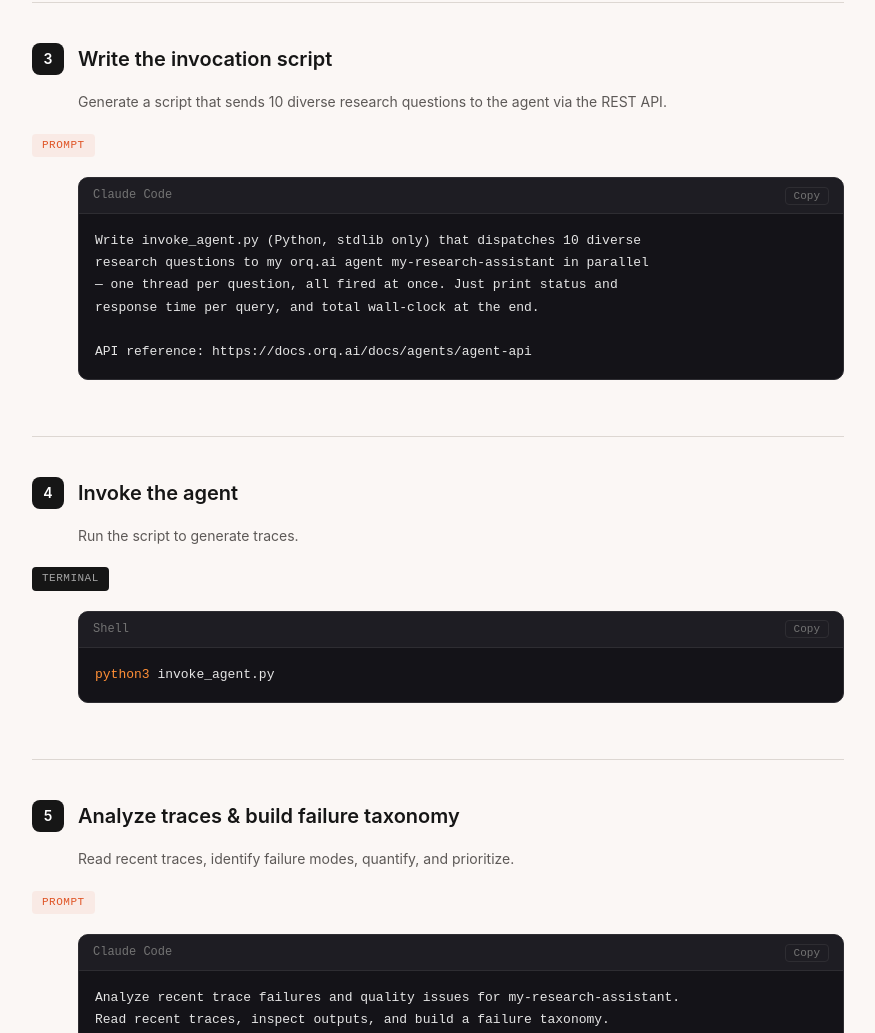
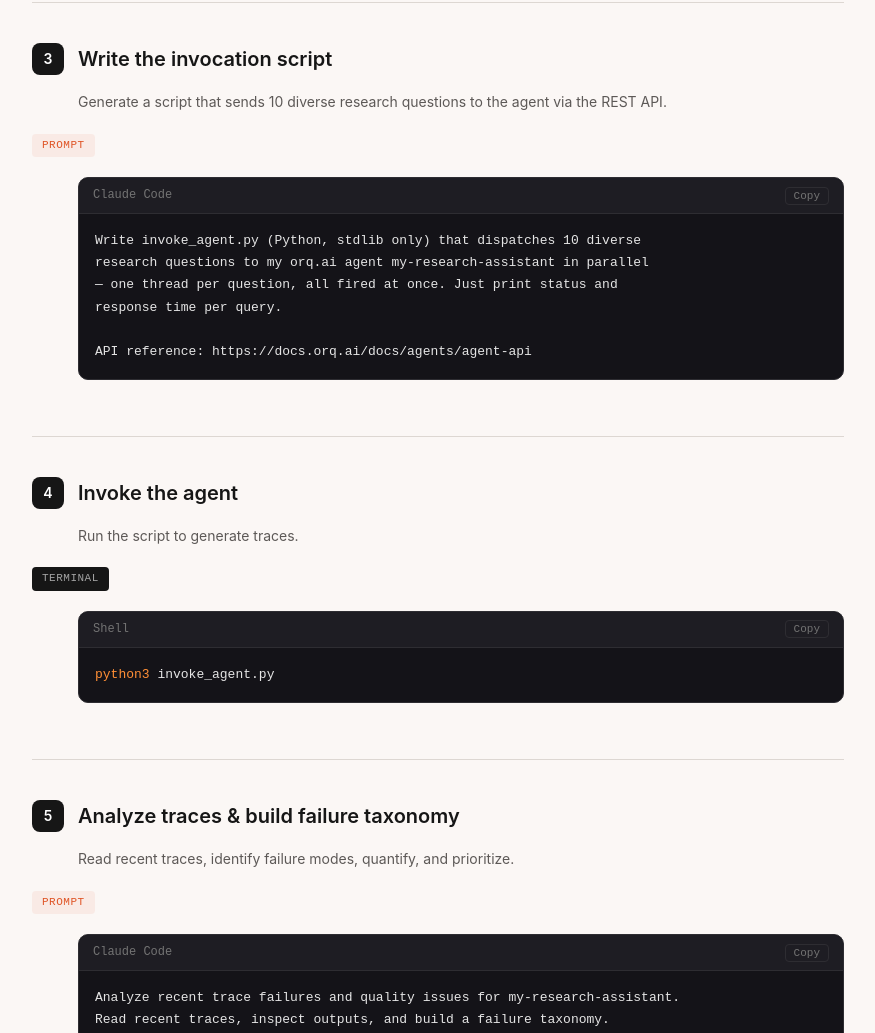
Before and after one commit to kkdresen/orq-webinar-guide, a plain HTML site: page index.html in a window 1280 px wide. Shown: the part 2836-3869 px from the top of the page, without its empty margins (202-1077 px from the left). Drawn offline with Linux system fonts and the light colour scheme; a web font is replaced by a local one.

Commit message:
Step 3: drop wall-clock line

```diff
--- a/index.html
+++ b/index.html
@@ -394,7 +394,7 @@ Also set max iterations to 3 and max execution time to 60 seconds.</code></pre>
     <pre><code>Write invoke_agent.py (Python, stdlib only) that dispatches 10 diverse
 research questions to my orq.ai agent my-research-assistant in parallel
 — one thread per question, all fired at once. Just print status and
-response time per query, and total wall-clock at the end.
+response time per query.
 
 API reference: https://docs.orq.ai/docs/agents/agent-api</code></pre>
   </div>
```
